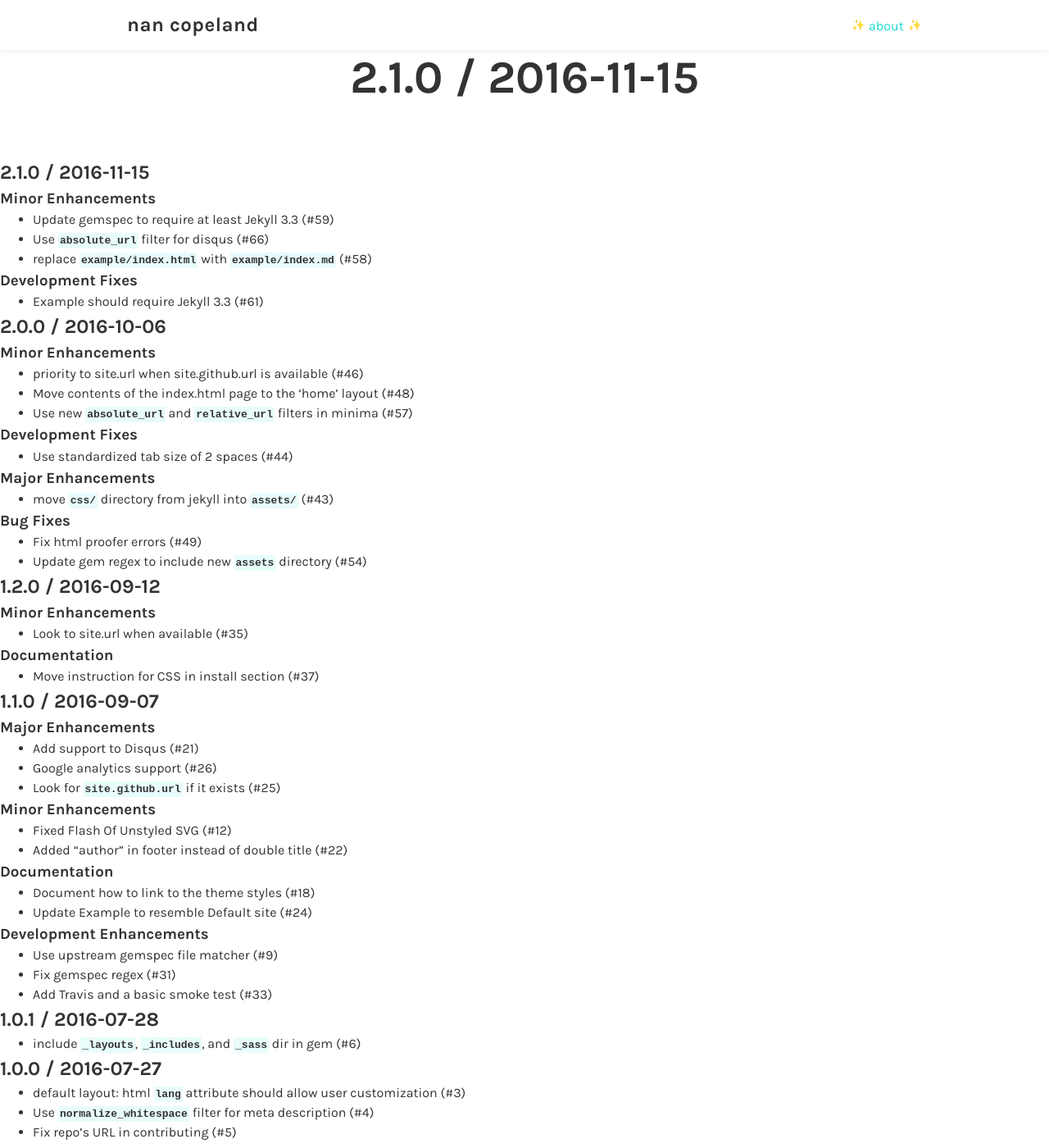
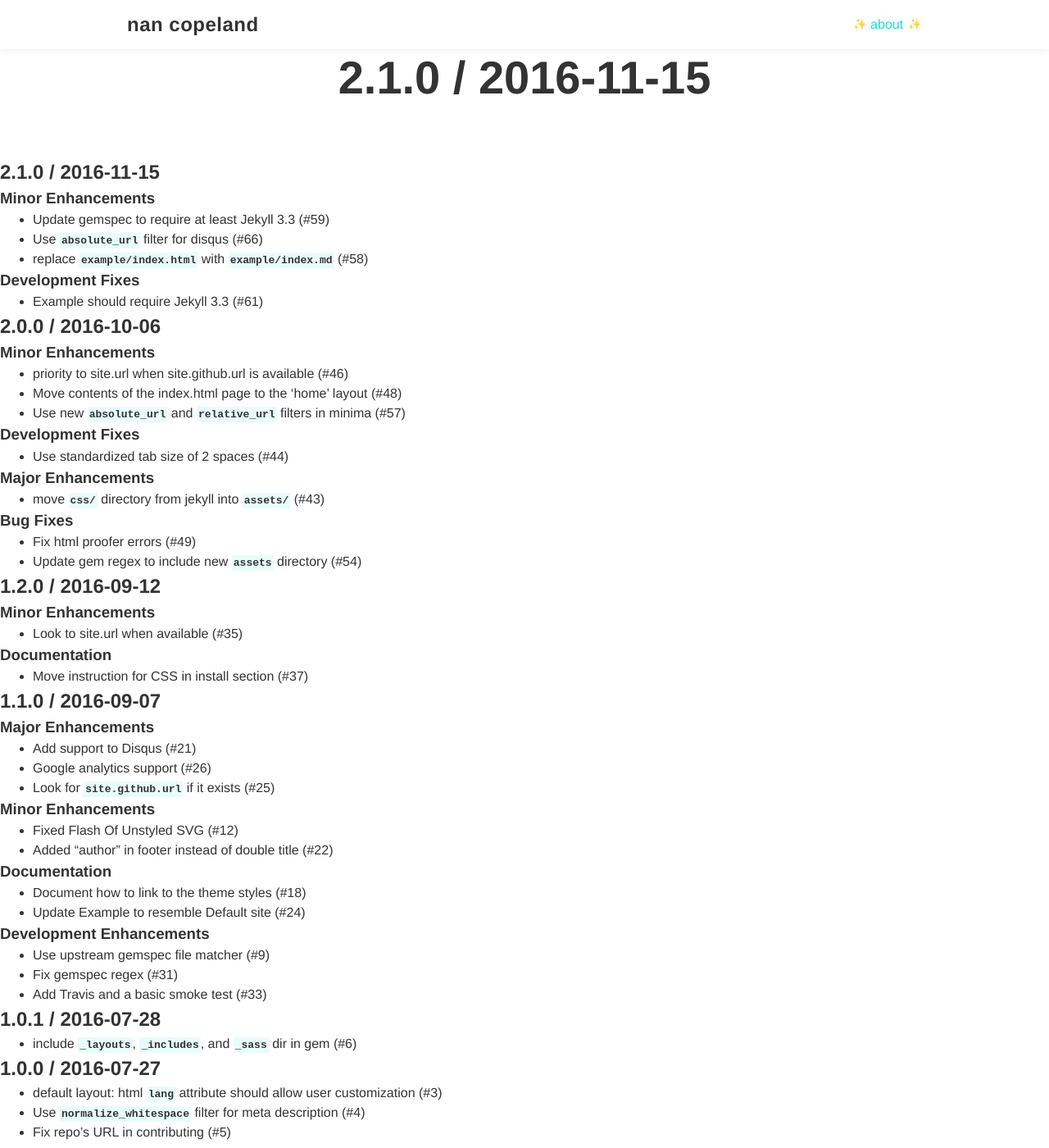
Before and after one commit to nancopeland/old-portfolio-site, a Jekyll site: the page built from History.markdown, in a window 1280 px wide and 1400 px high. Shown: the whole window at 82% size. Built offline with Jekyll 4.4.1, drawn with Linux system fonts in a browser that asks for light colours; nearby versions of some CDN libraries; emoji names are drawn with the system emoji font; our own code applies the rules of GitHub Pages for plain Markdown files.

Commit message:
updates font to franklin gothic we'll see how this goes

```diff
--- a/_includes/head.html
+++ b/_includes/head.html
@@ -7,7 +7,10 @@
     <title>{% if page.title %}{{ page.title | escape }}{% else %}{{ site.title | escape }}{% endif %}</title>
     <meta name="description" content="{{ page.excerpt | default: site.description | strip_html | normalize_whitespace | truncate: 160 | escape }}">
 
-    <link href="https://fonts.googleapis.com/css?family=Karla:400,700" rel="stylesheet">
+    <!--<link href="https://fonts.googleapis.com/css?family=Lato:300,700|Merriweather:900|Karla:400,700|Bitter:700,900" rel="stylesheet">-->
+    <script src="https://use.typekit.net/thg0ewt.js"></script>
+    <script>try{Typekit.load({ async: true });}catch(e){}</script>
+
     <link rel="stylesheet" href="{{ "/assets/css/main.css" | relative_url }}">
     <link rel="stylesheet" href="{{ "/assets/css/twemoji-awesome.css" | relative_url }}">
     <link rel="canonical" href="{{ page.url | replace:'index.html','' | absolute_url }}">
--- a/_sass/partials/_universal.scss
+++ b/_sass/partials/_universal.scss
@@ -10,8 +10,12 @@ body {
 }
 
 h1, h2, h3, h4, h5, h6, p, a, button, .button, ul, ol, li {
-	font-family: 'Karla', 'Helvetica', sans-serif;
+	font-family: 'franklin-gothic-urw', 'Helvetica', sans-serif;
 	margin: 0;
+}
+p {
+	font-weight: 300;
+	font-size: 1.125rem;
 }
 a, button {
 	cursor: pointer;
```
Also changed, not shown: 7 other files.
